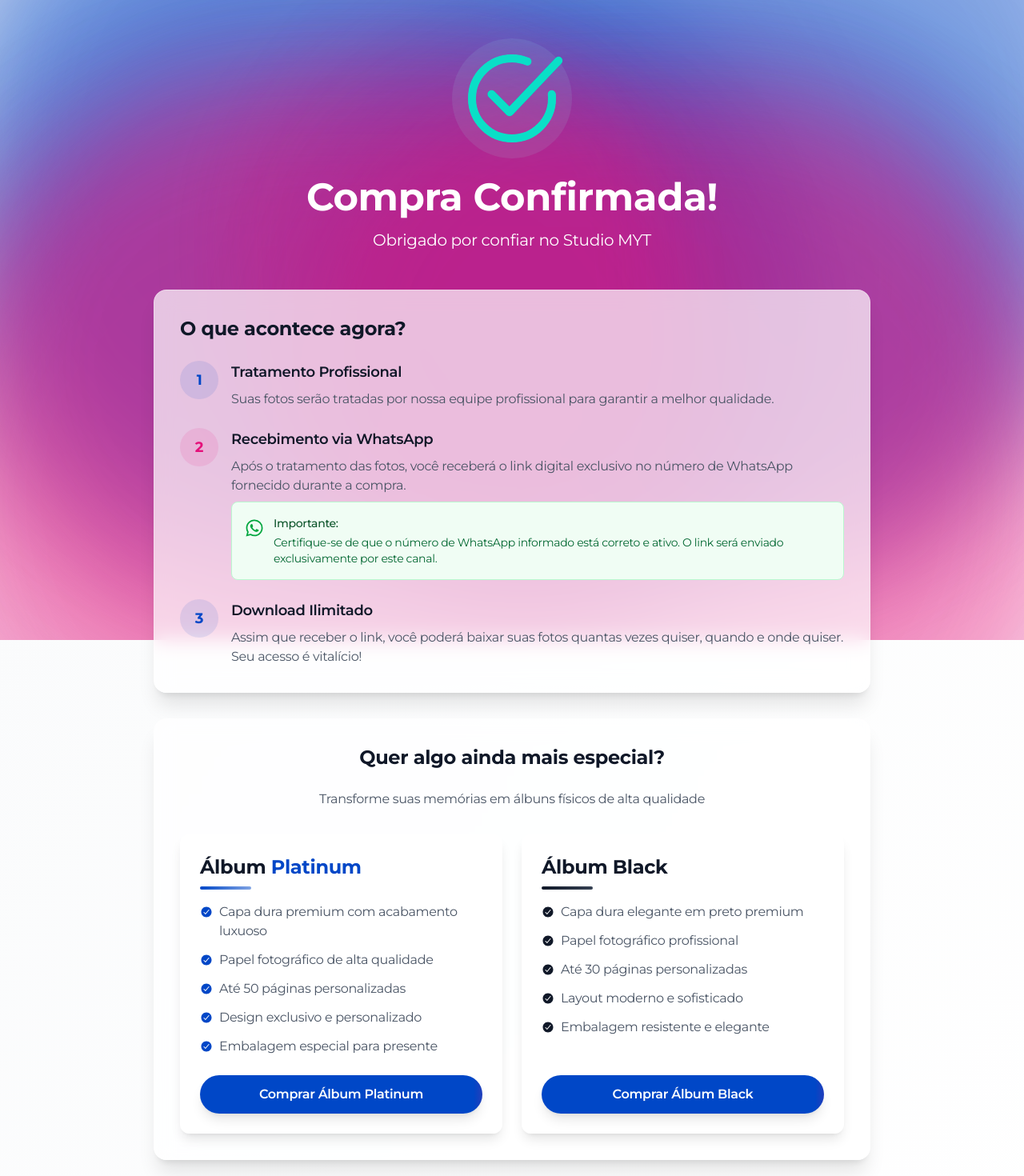
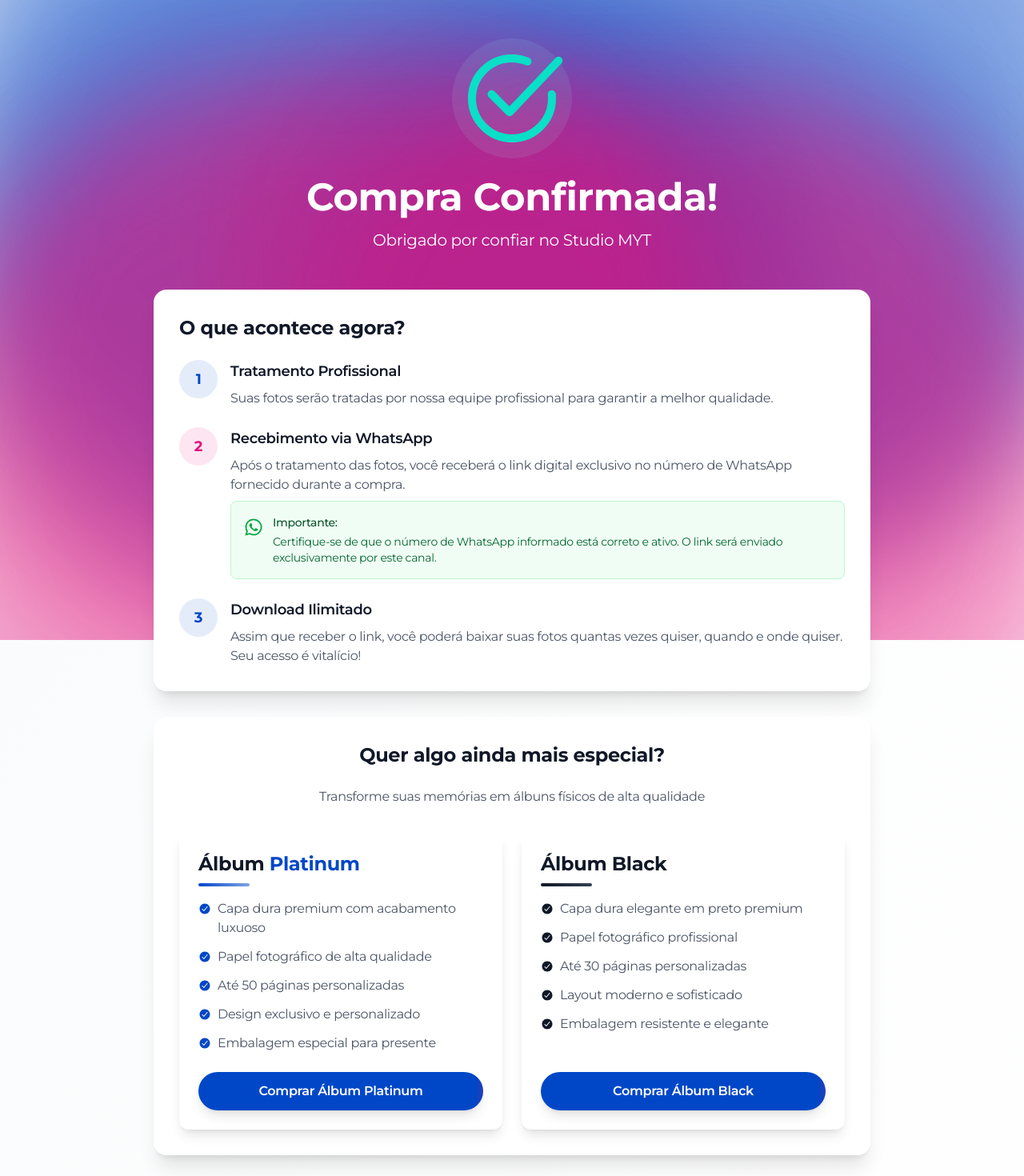
Before and after one commit to lucaskordi/fotosmyt, a Next.js app: page /checkout in a window 1280 px wide. Shown: the top 1470 px of the page at 80% size. Built offline with nearby package versions, Linux system fonts and the light colour scheme.

Commit message:
Refactor background styles in checkout, emotional, features, and value sections: Removed backdrop blur and adjusted background color for improved visual clarity and consistency.

```diff
--- a/app/checkout/page.tsx
+++ b/app/checkout/page.tsx
@@ -48,7 +48,7 @@
             </p>
           </div>
 
-          <div className="bg-white/70 backdrop-blur-md rounded-2xl shadow-xl p-8 mb-8 border border-white/30">
+          <div className="bg-white rounded-2xl shadow-xl p-8 mb-8">
             <h2 className="text-2xl font-bold mb-6 text-gray-900">
               O que acontece agora?
             </h2>
@@ -130,7 +130,7 @@
             </div>
           </div>
 
-          <div className="bg-white/70 backdrop-blur-md rounded-2xl shadow-xl p-8 mb-8 border border-white/30">
+          <div className="bg-white rounded-2xl shadow-xl p-8 mb-8">
             <h2 className="text-2xl font-bold mb-6 text-gray-900 text-center">
               Quer algo ainda mais especial?
             </h2>
@@ -143,7 +143,7 @@
                 initial={{ opacity: 0 }}
                 animate={{ opacity: 1 }}
                 transition={{ duration: 0.3, delay: 0.25 }}
-                className="bg-white/70 backdrop-blur-md rounded-xl p-6 shadow-lg border border-white/30 flex flex-col"
+                className="bg-white rounded-xl p-6 shadow-lg flex flex-col"
               >
                 <div className="mb-4">
                   <h3 className="text-2xl font-bold mb-2 text-gray-900">
@@ -190,7 +190,7 @@
                 initial={{ opacity: 0 }}
                 animate={{ opacity: 1 }}
                 transition={{ duration: 0.3, delay: 0.3 }}
-                className="bg-white/70 backdrop-blur-md rounded-xl p-6 shadow-lg border border-white/30 flex flex-col"
+                className="bg-white rounded-xl p-6 shadow-lg flex flex-col"
               >
                 <div className="mb-4">
                   <h3 className="text-2xl font-bold mb-2 text-gray-900">
--- a/components/emotional-section.tsx
+++ b/components/emotional-section.tsx
@@ -56,7 +56,7 @@
                   visible: { opacity: 1 }
                 }}
                 transition={{ duration: 0.5, delay: index * 0.05 }}
-                className="bg-white/70 backdrop-blur-md p-6 rounded-2xl shadow-lg hover:shadow-xl transition-all duration-300 border border-white/30 text-center"
+                className="bg-white p-6 rounded-2xl shadow-lg hover:shadow-xl transition-all duration-300 text-center"
               >
                 <div className="mb-4 flex justify-center">
                   <div className="w-16 h-16 bg-[#0047c7]/10 rounded-full flex items-center justify-center">
--- a/components/features-section.tsx
+++ b/components/features-section.tsx
@@ -64,7 +64,7 @@
                   visible: { opacity: 1 }
                 }}
                 transition={{ duration: 0.5, delay: index * 0.05 }}
-                className="bg-white/70 backdrop-blur-md p-6 rounded-2xl shadow-lg hover:shadow-xl transition-all duration-300 border border-white/30 text-center"
+                className="bg-white p-6 rounded-2xl shadow-lg hover:shadow-xl transition-all duration-300 text-center"
               >
                 <div className="mb-4 flex justify-center">
                   <IconComponent className="text-5xl text-[#e5107a]" />
--- a/components/value-section.tsx
+++ b/components/value-section.tsx
@@ -62,7 +62,7 @@
                   visible: { opacity: 1 }
                 }}
                 transition={{ duration: 0.5, delay: index * 0.05 }}
-                className="bg-white/70 backdrop-blur-md p-6 rounded-2xl shadow-lg hover:shadow-xl transition-all duration-300 border border-white/30 text-center"
+                className="bg-white p-6 rounded-2xl shadow-lg hover:shadow-xl transition-all duration-300 text-center"
               >
                 <div className="mb-4 flex justify-center">
                   <IconComponent className="text-5xl text-[#e5107a]" />
```
